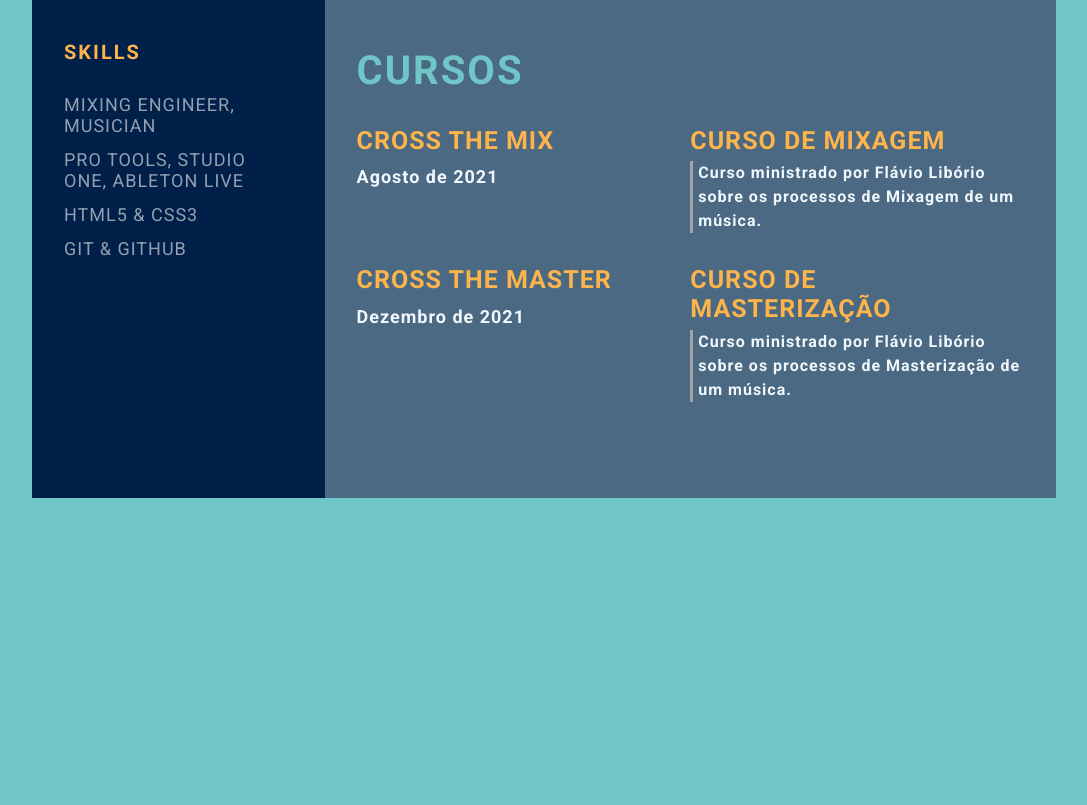
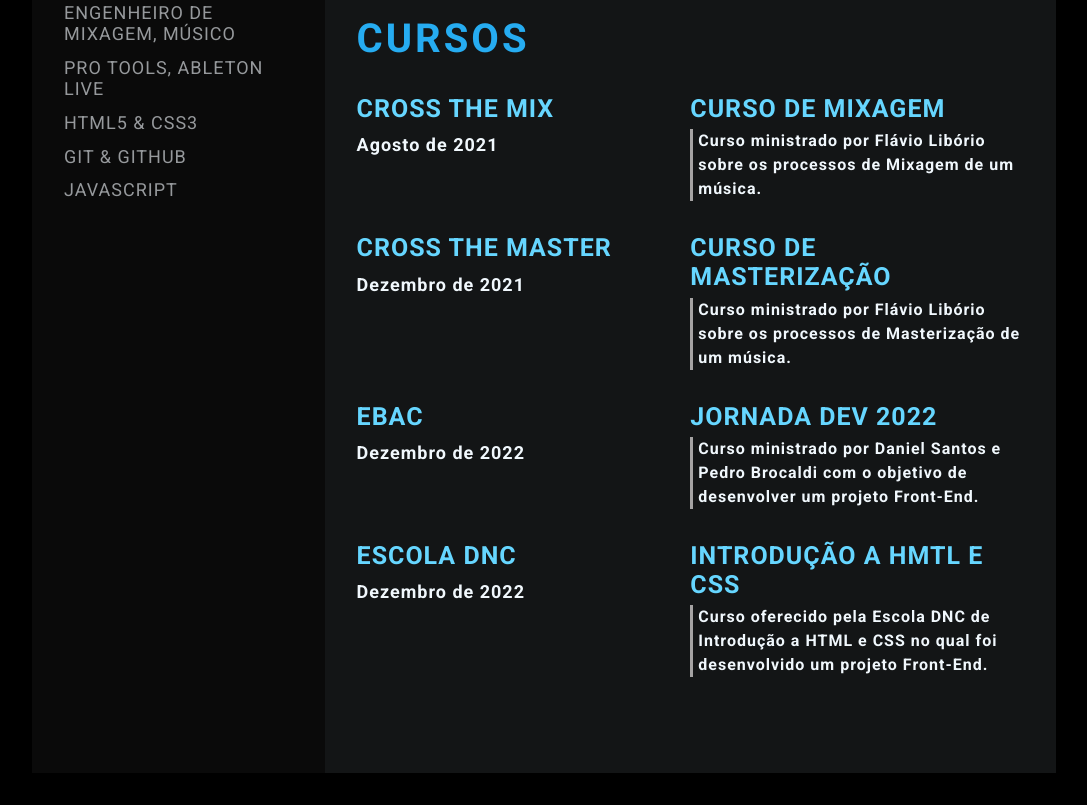
Before and after one commit to ThomasBernardes/ThomasBernardes.github.io, a plain HTML site: page index.html in a window 1280 px wide. Shown: the part 845-1650 px from the top of the page, without its empty margins (96-1183 px from the left). Before the commit the page ends 1375 px from the top, so only its background shows below. Drawn offline with Linux system fonts and the light colour scheme.

Commit message:
Curriculo UPDATE 12/2022

```diff
--- a/index.html
+++ b/index.html
@@ -32,7 +32,7 @@
                     <ul>
                         <li><i class="fa fa-phone"></i>+55 11 999991111
                         </li>
-                        <li><i class="fa fa-envelope"></i>thomas@gmail.com
+                        <li id="mail"><i class="fa fa-envelope"></i>contato.thomasbernardes@gmail.com
                         </li>
                         <li><i class="fa fa-globe"></i>www.thomas.com
                         </li>
@@ -41,12 +41,13 @@
                     </ul>
                 </div>
                 <div class="skills">
-                    <p class="left-title">Skills</p>
+                    <p class="left-title">Habilidades</p>
                     <ul>
-                        <li><p>Mixing Engineer, Musician</p></li>
-                        <li><p>Pro Tools, Studio One, Ableton Live</p></li>
+                        <li><p>Engenheiro de Mixagem, Músico</p></li>
+                        <li><p>Pro Tools, Ableton Live</p></li>
                         <li><p>HTML5 & CSS3</p></li>
                         <li><p>Git & GitHub</p></li>
+                        <li><p>JavaScript</p></li>
                     </ul>
                 </div>
             </div>
@@ -59,8 +60,9 @@
                     <div class="right-title">Sobre Mim</div>
                     <p class="about-me-contents">
                         Olá, sou o Thomas.<br>
-                        <br> Tenho 25 anos, sou Produtor Musical e estou iniciando na área de programação.
-                        <br> Tenho experiência com informática tanto na parte de Sotftware quanto a de Hardware.
+                        Tenho 25 anos, sou Produtor Musical, Engenheiro de Mixagem, Técnico de som, Músico e estou iniciando na área de programação.
+                        Tenho experiência com informática tanto na parte de Sotftware quanto na de Hardware.<br>
+
                     </p>
                 </section>
                 <!-- fim sobre mim -->
@@ -121,6 +123,32 @@
                             </p>
                         </div>
                     </div>
+                    <div class="awards-contents">
+                        <div class="awards-left">
+                            <p class="awards-company-name">EBAC</p>
+                            <p class="awards-time-period">Dezembro de 2022</p>
+                        </div>
+                        <div class="awards-right">
+                            <p class="awards-name">Jornada DEV 2022</p>
+                            <p class="awards-desc">
+                                Curso ministrado por Daniel Santos e Pedro Brocaldi com o objetivo de desenvolver
+                                um projeto Front-End.
+                            </p>
+                        </div>
+                    </div>
+                    <div class="awards-contents">
+                        <div class="awards-left">
+                            <p class="awards-company-name">Escola DNC</p>
+                            <p class="awards-time-period">Dezembro de 2022</p>
+                        </div>
+                        <div class="awards-right">
+                            <p class="awards-name">Introdução a HMTL e CSS</p>
+                            <p class="awards-desc">
+                                Curso oferecido pela Escola DNC de Introdução a HTML e CSS no qual foi desenvolvido
+                                um projeto Front-End.
+                            </p>
+                        </div>
+                    </div>
                 </section>
                 <!-- fim cursos -->
             </div>
--- a/style.css
+++ b/style.css
@@ -7,7 +7,8 @@
 }
 
 body {
-    background-color: #70c6c7;
+    background-color: #000000;
+
 }
 
 .resume-contents {
@@ -21,13 +22,13 @@ body {
 .left-section {
     grid-column: span 2;
     height: 100%;
-    background-color: #00204A;
+    background-color: #2424244d;
 }
 
 .right-section {
     grid-column: span 5;
     height: 100%;
-    background-color: #4B6982;
+    background-color: #373b3f5c;
     border-radius: 0px 60px 0px 0px;
 }
 
@@ -37,17 +38,19 @@ body {
 
 .profile {
     width: 100%;
-    border-bottom: 2px solid #1B2631;
+    border-bottom: 2px solid #26acf1;
 }
 
 .profile .profile-image {
-    width: 100%;
-    border-radius: 50%;
-    border: 8px solid #1B2631;
+    padding: 5px;
+    margin-left: 30px;
+    width: 80%;
+    border-radius: 10%;
+    border: 8px solid #26acf1d1;
 }
 
 .name {
-    color: #D6DBDF;
+    color: #ffffff;
     font-size: 30px;
     letter-spacing: 2px;
     text-transform: uppercase;
@@ -57,7 +60,7 @@ body {
 }
 
 .profession {
-    color: #FDB44B;
+    color: #38b5fd;
     font-size: 20px;
     text-transform: uppercase;
     text-align: center;
@@ -68,7 +71,7 @@ body {
 
 /* .contact-info { border-bottom: 2px solid #1B2631; } */
 .left-title {
-    color: #FDB44B;
+    color: #26acf1;
     font-size: 20px;
     letter-spacing: 2px;
     text-transform: uppercase;
@@ -135,9 +138,9 @@ body {
 }
 
 .right-title {
-    color: #70C6C7;
+    color: #26acf1;
     font-size: 40px;
-    letter-spacing: 2px;
+    letter-spacing: 3px;
     text-transform: uppercase;
     font-weight: bold;
     display: flex;
@@ -174,7 +177,7 @@ body {
     font-weight: bold;
     text-transform: uppercase;
     letter-spacing: 1px;
-    color: #FDB44B;
+    color: #66d6ff;
     padding-bottom: .4rem;
 }
 
@@ -193,8 +196,12 @@ body {
     font-weight: bold;
     text-transform: uppercase;
     letter-spacing: 1px;
-    color: #FDB44B;
+    color: #66d6ff;
     padding-bottom: .4rem;
+}
+
+#mail {
+    font-size: 13px;
 }
 
 .exp-desc,
```
